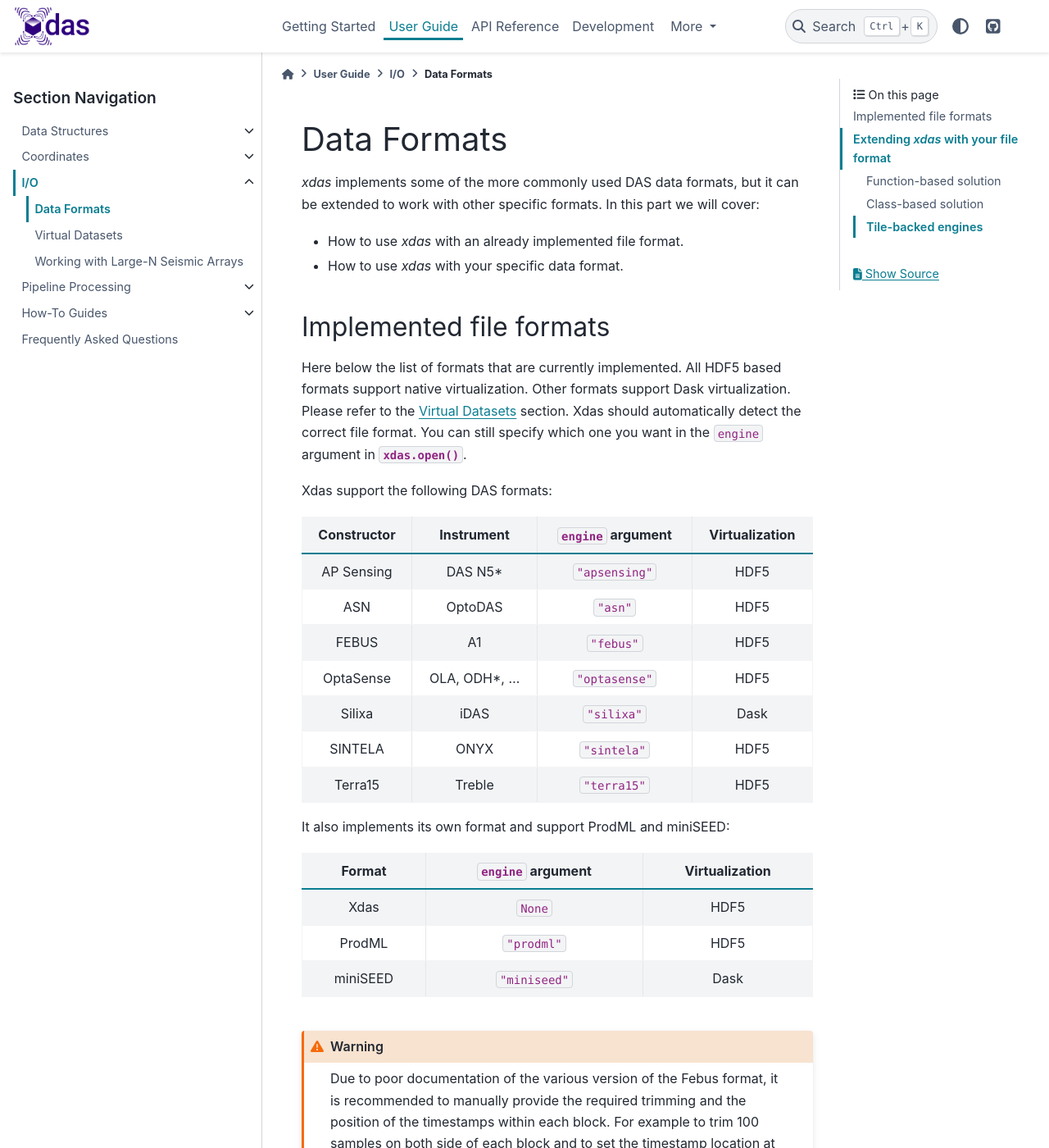
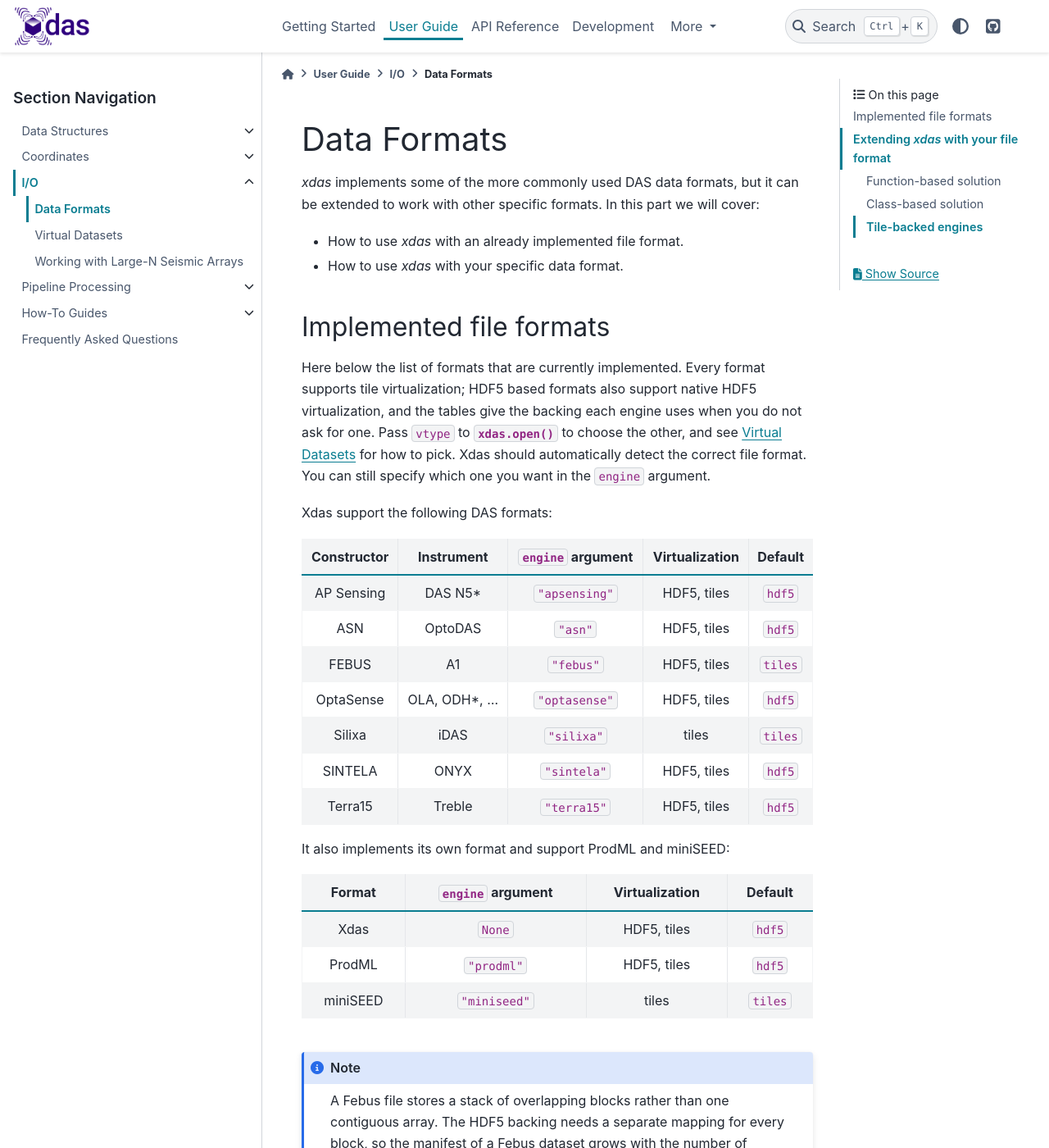
Before and after one commit to xdas-dev/xdas, a Sphinx documentation site: the page built from docs/user-guide/io/data-formats.md, in a window 1280 px wide and 1400 px high. Shown: the whole window at 82% size. Built offline with Sphinx 7.4.7 and the PyData theme 0.15.4, drawn with Linux system fonts in a browser that asks for light colours; some of the changed text lies outside the part shown.

Commit message:
Default Febus to tiles and refresh the I/O documentation
A Febus file stores a stack of overlapping blocks rather than one
contiguous array. The hdf5 backing has to describe every block with its
own mapping, so a Febus manifest grew with the block count on top of the
file count; a tile array describes the whole file as one tile and keeps
the overlap trimming in the reader. Listing tiles first makes it the
default for that engine.

The documentation had not kept up. No engine emits dask graphs any more,
yet the format table still credited Silixa and MiniSEED to dask and the
guide presented it as a live backend; it is now marked deprecated, with
the tables stating what each engine supports and which backing it picks
by default. A test pins those defaults so the tables cannot drift.

````diff
--- a/docs/user-guide/io/data-formats.md
+++ b/docs/user-guide/io/data-formats.md
@@ -20,27 +20,34 @@ os.chdir("../../_data")
 
 ## Implemented file formats
 
-Here below the list of formats that are currently implemented. All HDF5 based formats support native virtualization. Other formats support Dask virtualization. Please refer to the [](virtual-datasets) section. Xdas should automatically detect the correct file format. You can still specify which one you want in the `engine` argument in {py:func}`xdas.open`.
+Here below the list of formats that are currently implemented. Every format supports tile virtualization; HDF5 based formats also support native HDF5 virtualization, and the tables give the backing each engine uses when you do not ask for one. Pass `vtype` to {py:func}`xdas.open` to choose the other, and see [](virtual-datasets) for how to pick. Xdas should automatically detect the correct file format. You can still specify which one you want in the `engine` argument.
 
 Xdas support the following DAS formats:
 
-| Constructor       | Instrument        | `engine` argument | Virtualization    |
-|:-----------------:|:-----------------:|:-----------------:|:-----------------:|
-| AP Sensing        | DAS N5*           | `"apsensing"`     | HDF5              |
-| ASN               | OptoDAS           | `"asn"`           | HDF5              |
-| FEBUS             | A1                | `"febus"`         | HDF5              |
-| OptaSense         | OLA, ODH*, ...    | `"optasense"`     | HDF5              |
-| Silixa            | iDAS              | `"silixa"`        | Dask              |
-| SINTELA           | ONYX              | `"sintela"`       | HDF5              |
-| Terra15           | Treble            | `"terra15"`       | HDF5              |
+| Constructor       | Instrument        | `engine` argument | Virtualization    | Default   |
+|:-----------------:|:-----------------:|:-----------------:|:-----------------:|:---------:|
+| AP Sensing        | DAS N5*           | `"apsensing"`     | HDF5, tiles       | `hdf5`    |
+| ASN               | OptoDAS           | `"asn"`           | HDF5, tiles       | `hdf5`    |
+| FEBUS             | A1                | `"febus"`         | HDF5, tiles       | `tiles`   |
+| OptaSense         | OLA, ODH*, ...    | `"optasense"`     | HDF5, tiles       | `hdf5`    |
+| Silixa            | iDAS              | `"silixa"`        | tiles             | `tiles`   |
+| SINTELA           | ONYX              | `"sintela"`       | HDF5, tiles       | `hdf5`    |
+| Terra15           | Treble            | `"terra15"`       | HDF5, tiles       | `hdf5`    |
 
 It also implements its own format and support ProdML and miniSEED:
 
-| Format            | `engine` argument | Virtualization    |
-|:-----------------:|:-----------------:|:-----------------:|
-| Xdas              | `None`            | HDF5              |
-| ProdML            | `"prodml"`        | HDF5              |
-| miniSEED          | `"miniseed"`      | Dask              |
+| Format            | `engine` argument | Virtualization    | Default   |
+|:-----------------:|:-----------------:|:-----------------:|:---------:|
+| Xdas              | `None`            | HDF5, tiles       | `hdf5`    |
+| ProdML            | `"prodml"`        | HDF5, tiles       | `hdf5`    |
+| miniSEED          | `"miniseed"`      | tiles             | `tiles`   |
+
+```{note}
+A Febus file stores a stack of overlapping blocks rather than one contiguous array. The
+HDF5 backing needs a separate mapping for every block, so the manifest of a Febus dataset
+grows with the number of blocks as well as the number of files; a tile array needs one
+tile per file whatever the block count. That is why `febus` defaults to `tiles`.
+```
 
 ```{warning}
 Due to poor documentation of the various version of the Febus format, it is recommended to manually provide the required trimming and the position of the timestamps within each block. For example to trim 100 samples on both side of each block and to set the timestamp location at the center of the block for a block of 2000 samples:
@@ -164,6 +171,10 @@ class MyTileEngine(Engine, name="my_tile_engine"):
 ```
 
 `load_tile` must depend only on its arguments — never on engine instance
-state — so that saved tile views decode identically everywhere. This is the
-backing used by default for the formats that HDF5 virtual datasets cannot
-serve (Silixa TDMS, MiniSEED), and optionally by every built-in HDF5 engine.
+state — so that saved tile views decode identically everywhere.
+
+This is the backing used by default for the formats HDF5 virtual datasets cannot
+serve (Silixa TDMS, MiniSEED) and for Febus, whose files hold many blocks each; it
+is available on request from every other built-in engine. The order of
+`_supported_vtypes` decides the default, so listing `"tiles"` first is all it
+takes for a new engine to prefer it.
````
Also changed, not shown: docs/release-notes.md (+7 -2 lines), docs/user-guide/io/virtual-datasets.md (+19 -7 lines), 2 other files.
